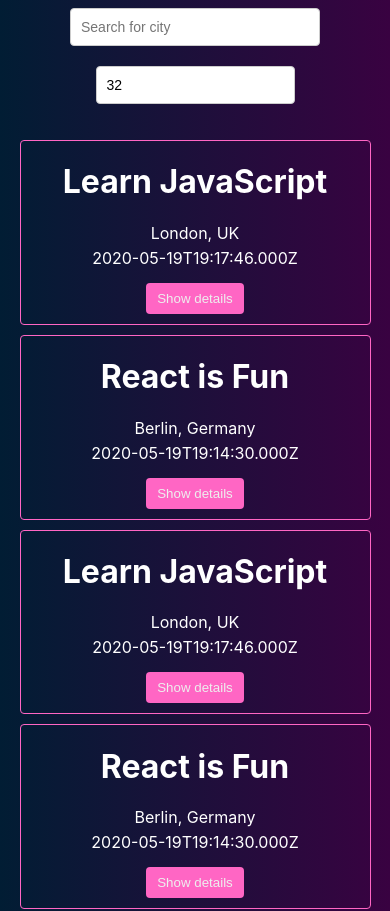
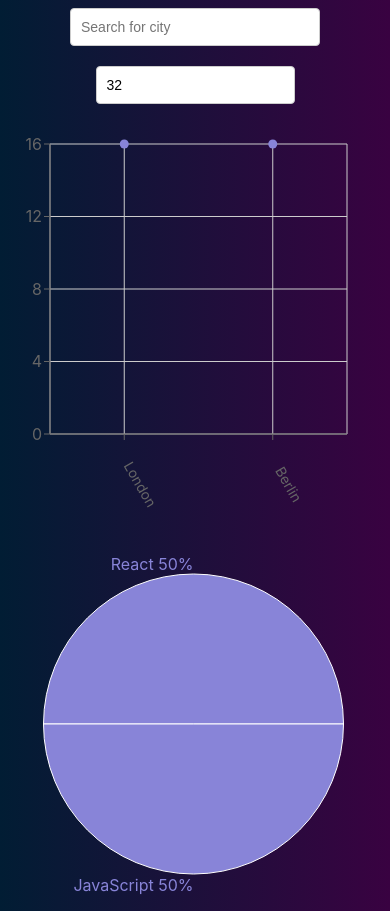
Before and after one commit to 25141425/meet, a React (Create React App) app: page / in a window 390 px wide. Shown: the top 911 px of the page. Built offline with nearby package versions, Linux system fonts and the light colour scheme; what atatus-spa would draw is missing.

Commit message:
Added pie chart and domain verification

```diff
--- a/package.json
+++ b/package.json
@@ -12,6 +12,7 @@
     "react": "^18.3.1",
     "react-dom": "^18.3.1",
     "react-scripts": "5.0.1",
+    "recharts": "^2.14.1",
     "web-vitals": "^2.1.4",
     "workbox-background-sync": "^6.6.0",
     "workbox-broadcast-update": "^6.6.0",
--- /dev/null
+++ b/public/google7416b956305e352a.html
@@ -0,0 +1 @@
+google-site-verification: google7416b956305e352a.html
--- a/src/App.css
+++ b/src/App.css
@@ -119,3 +119,14 @@
   width: 250px;
   z-index: 1000;
 }
+
+.charts-container {
+  display: grid;
+  grid-template-columns: 1fr 1fr;
+}
+
+@media (max-width: 768px) {
+  .charts-container {
+    grid-template-columns: 1fr;
+  }
+}
--- a/src/App.js
+++ b/src/App.js
@@ -6,6 +6,8 @@
 import { InfoAlert } from './components/Alert';
 import { ErrorAlert } from './components/Alert';
 import { WarningAlert } from './components/Alert';
+import CityEventsChart from './components/CityEventsChart';
+import EventGenresChart from './components/EventGenresChart';
 
 import './App.css';
 
@@ -46,6 +48,10 @@
       </div>
       <CitySearch allLocations={allLocations} setCurrentCity={setCurrentCity} setInfoAlert={setInfoAlert} />
       <NumberOfEvents currentNOE={currentNOE} setCurrentNOE={setCurrentNOE} setErrorAlert={setErrorAlert} />
+      <div className='charts-container'>
+      <CityEventsChart allLocations={allLocations} events={events} />
+      <EventGenresChart events={events} />
+      </div>
       <EventList events={events} />
     </div>
   );
--- /dev/null
+++ b/src/components/CityEventsChart.js
@@ -0,0 +1,40 @@
+import { useState, useEffect } from 'react';
+import { ScatterChart,Scatter,XAxis, YAxis,CartesianGrid,Tooltip,ResponsiveContainer } from 'recharts';
+
+const CityEventsChart = ({ allLocations, events }) => {
+  const [data, setData] = useState([]);
+
+  useEffect(() => {
+    setData(getData());
+  }, [`${events}`]);
+
+  const getData = () => {
+    const data = allLocations.map((location) => {
+      const count = events.filter((event) => event.location === location).length
+      const city = location.split((/, | - /))[0]
+      return { city, count };
+    })
+    return data;
+  };
+
+  return (
+    <ResponsiveContainer width="99%" height={400}>
+      <ScatterChart
+        margin={{
+          top: 20,
+          right: 20,
+          bottom: 60,
+          left: -30,
+        }}
+      >
+        <CartesianGrid />
+        <XAxis type="category" dataKey="city" name="City" angle={60} interval={0} tick={{ dx: 20, dy: 40, fontSize: 14 }} />
+        <YAxis type="number" dataKey="count" name="Number of events" allowDecimals={false} />
+        <Tooltip cursor={{ strokeDasharray: '3 3' }} />
+        <Scatter name="A school" data={data} fill="#8884d8" />
+      </ScatterChart>
+    </ResponsiveContainer>
+  );
+}
+
+export default CityEventsChart;
--- /dev/null
+++ b/src/components/EventGenresChart.js
@@ -0,0 +1,55 @@
+import { useState, useEffect } from 'react';
+import { ResponsiveContainer, PieChart, Pie, Legend } from 'recharts';
+
+
+const EventGenresChart = ({ events }) => {
+  const [data, setData] = useState([]);
+  const genres = ['React', 'JavaScript', 'Node', 'jQuery', 'Angular'];
+
+  const renderCustomizedLabel = ({ cx, cy, midAngle, outerRadius, percent, index }) => {
+    const RADIAN = Math.PI / 180;
+    const radius = outerRadius;
+    const x = cx + radius * Math.cos(-midAngle * RADIAN) * 1.07;
+    const y = cy + radius * Math.sin(-midAngle * RADIAN) * 1.07;
+    return percent ? (
+      <text
+        x={x}
+        y={y}
+        fill="#8884d8"
+        textAnchor={x > cx ? 'start' : 'end'}
+        dominantBaseline="central"
+      >
+        {`${genres[index]} ${(percent * 100).toFixed(0)}%`}
+      </text>
+    ) : null;
+  };
+
+  useEffect(() => {
+    setData(getData());
+  }, [`${events}`]);
+
+  const getData = () => {
+    const data = genres.map((genre) => {
+      const filteredEvents = events.filter(event => event.summary.includes(genre));
+      return { name: genre, value: filteredEvents.length };
+    })
+    return data;
+  };
+
+  return (
+    <ResponsiveContainer width="99%" height={400}>
+      <PieChart>
+        <Pie
+          data={data}
+          dataKey="value"
+          fill="#8884d8"
+          labelLine={false}
+          label={renderCustomizedLabel}
+          outerRadius={150}
+        />
+      </PieChart>
+    </ResponsiveContainer>
+  );
+}
+
+export default EventGenresChart;
```
Also changed, not shown: src/setupTests.js (+17 -0 lines), 1 other file (tests, documents, lock files or other folders).
